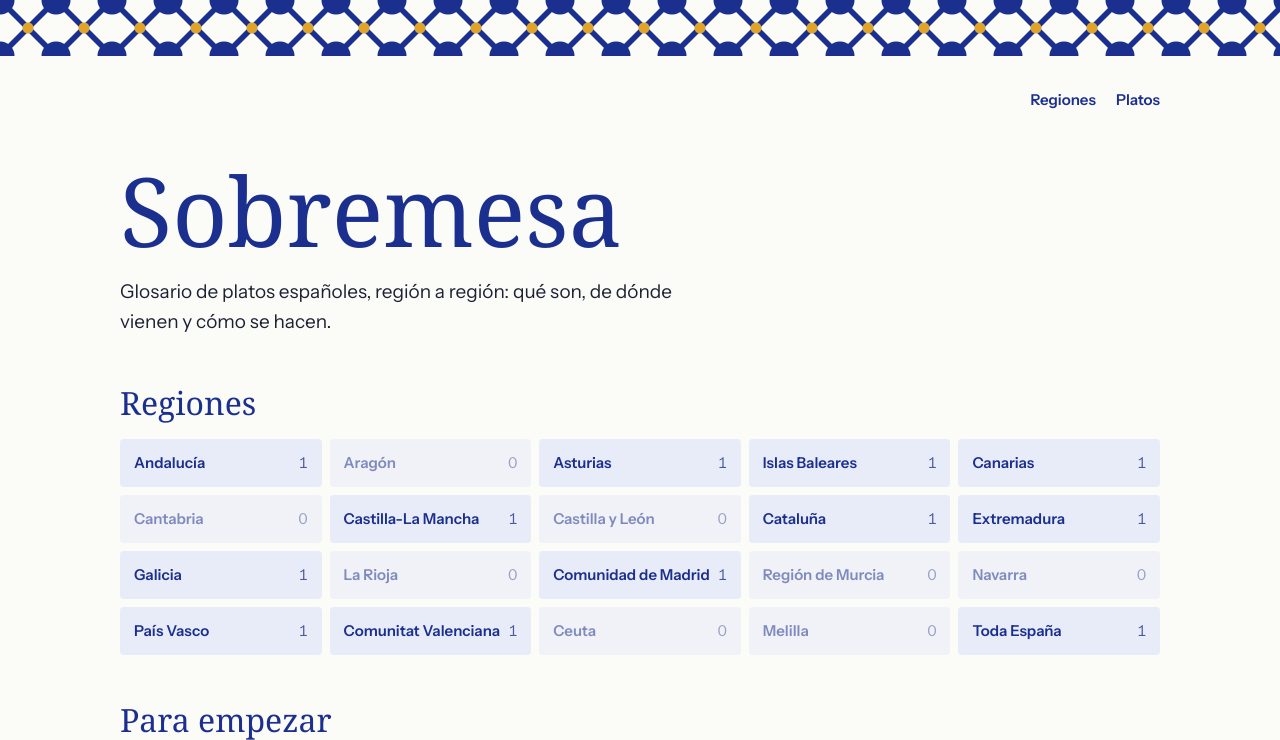
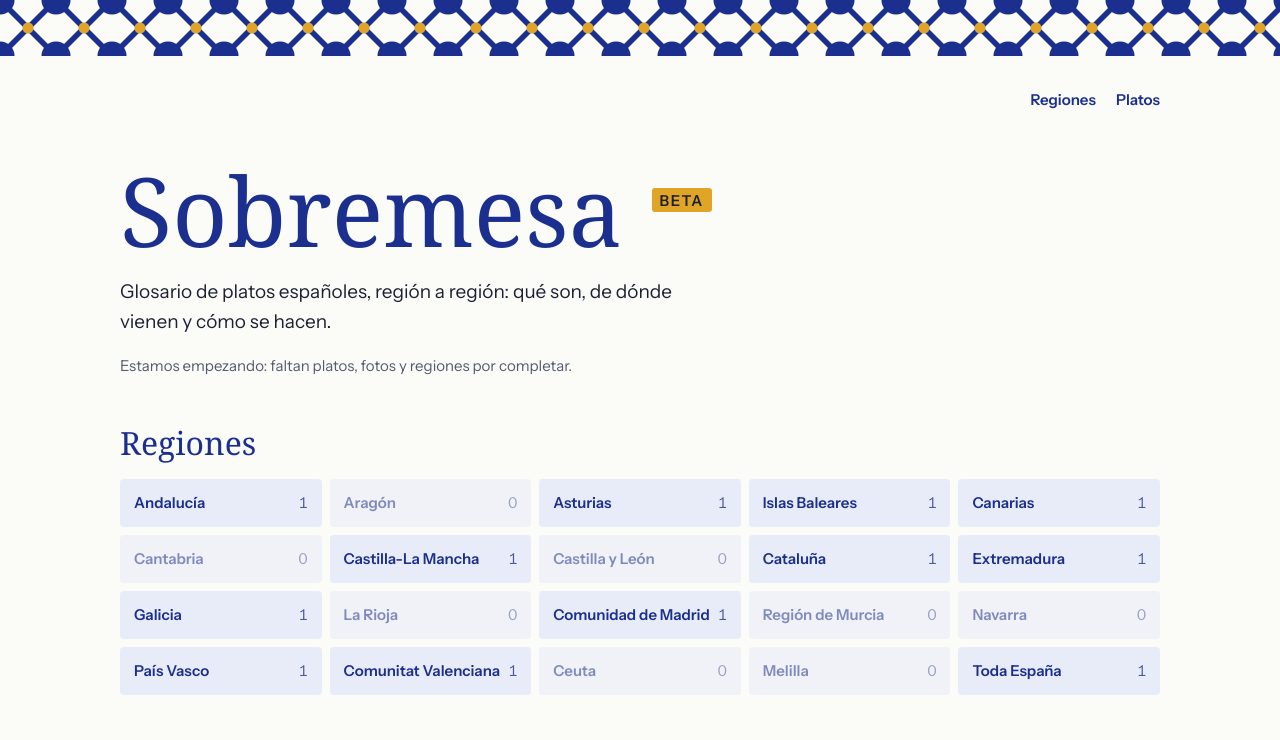
Before and after one commit to SrMonedero/sobremesa, an Astro site: page / in a window 1280 px wide. Shown: the top 740 px of the page. Built offline with nearby package versions, Linux system fonts and the light colour scheme; Astro itself is replaced by a stand-in of ours; a web font is replaced by a local one.

Commit message:
Beta badge and note
Co-Authored-By: Claude Opus 5.5 <noreply@anthropic.com>

```diff
--- a/src/layouts/Base.astro
+++ b/src/layouts/Base.astro
@@ -29,7 +29,7 @@ const full = title ? `${title} · Sobremesa` : 'Sobremesa';
     <div class="tiles" aria-hidden="true"></div>
     <div class="page">
       <div class={home ? 'top home' : 'top'}>
-        {!home && <a class="brand" href="/">Sobremesa</a>}
+        {!home && <a class="brand" href="/">Sobremesa <span class="beta">Beta</span></a>}
         <nav><a href="/#regiones">Regiones</a><a href="/#platos">Platos</a></nav>
       </div>
       <slot />
--- a/src/pages/index.astro
+++ b/src/pages/index.astro
@@ -8,8 +8,9 @@ const featured = (withPhoto.length >= 3 ? withPhoto : dishes).slice(0, 6);
 ---
 <Base home>
   <div class="hero">
-    <h1>Sobremesa</h1>
+    <h1>Sobremesa <span class="beta">Beta</span></h1>
     <p class="lede">Glosario de platos españoles, región a región: qué son, de dónde vienen y cómo se hacen.</p>
+    <p class="beta-note">Estamos empezando: faltan platos, fotos y regiones por completar.</p>
   </div>
 
   <section id="regiones">
--- a/src/styles/site.css
+++ b/src/styles/site.css
@@ -119,3 +119,7 @@ section > h2 { font-size: 32px; }
 }
 .recipe h3.kicker { font-family: var(--sans); line-height: 1.4; margin-bottom: 6px; }
 .top.home { justify-content: flex-end; }
+
+.beta { display: inline-block; vertical-align: middle; font-family: var(--sans); font-size: 13px; font-weight: 600; line-height: 1; letter-spacing: .1em; text-transform: uppercase; color: var(--text); background: var(--ochre); padding: 5px 8px 4px; border-radius: 3px; position: relative; top: -.15em; }
+.hero h1 .beta { font-size: 15px; top: -1.4em; margin-left: 4px; }
+.beta-note { margin: 0; font-size: 15px; color: var(--muted); }
```
